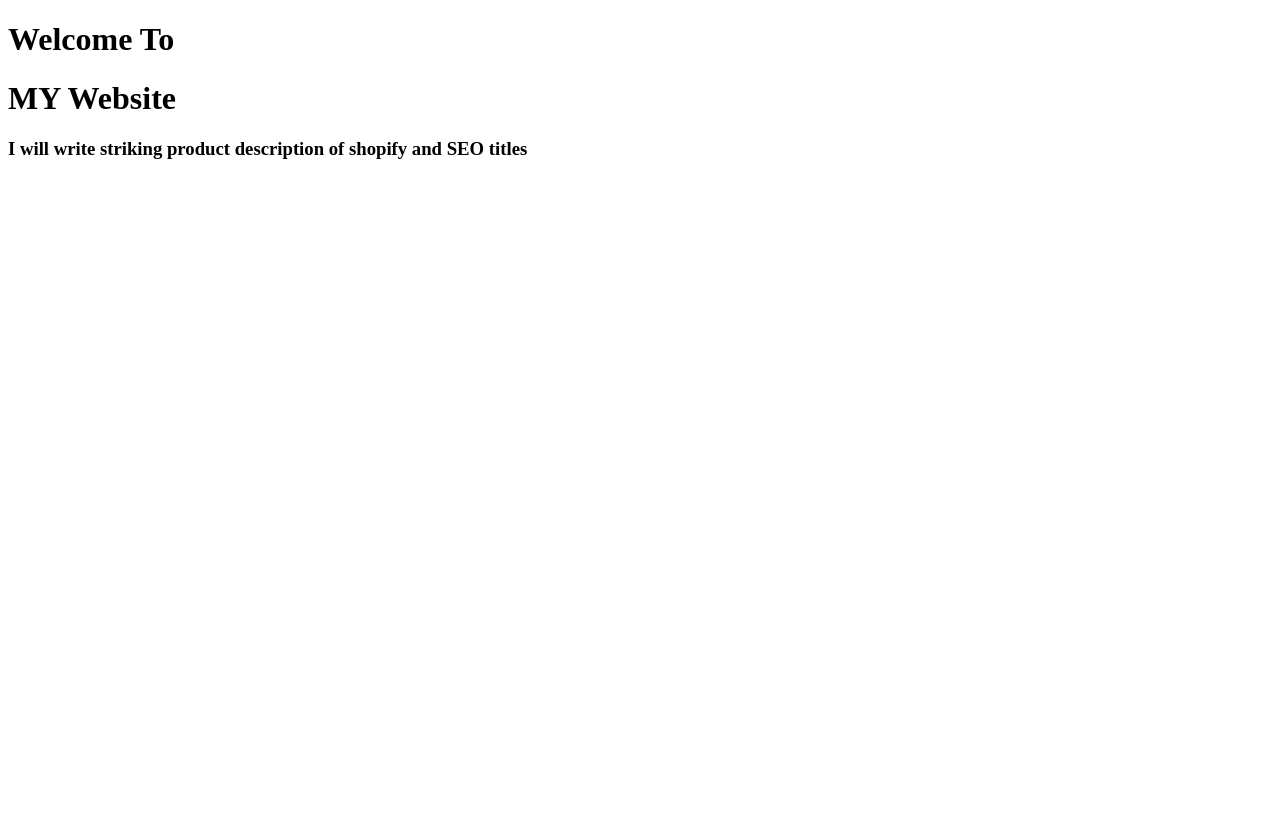
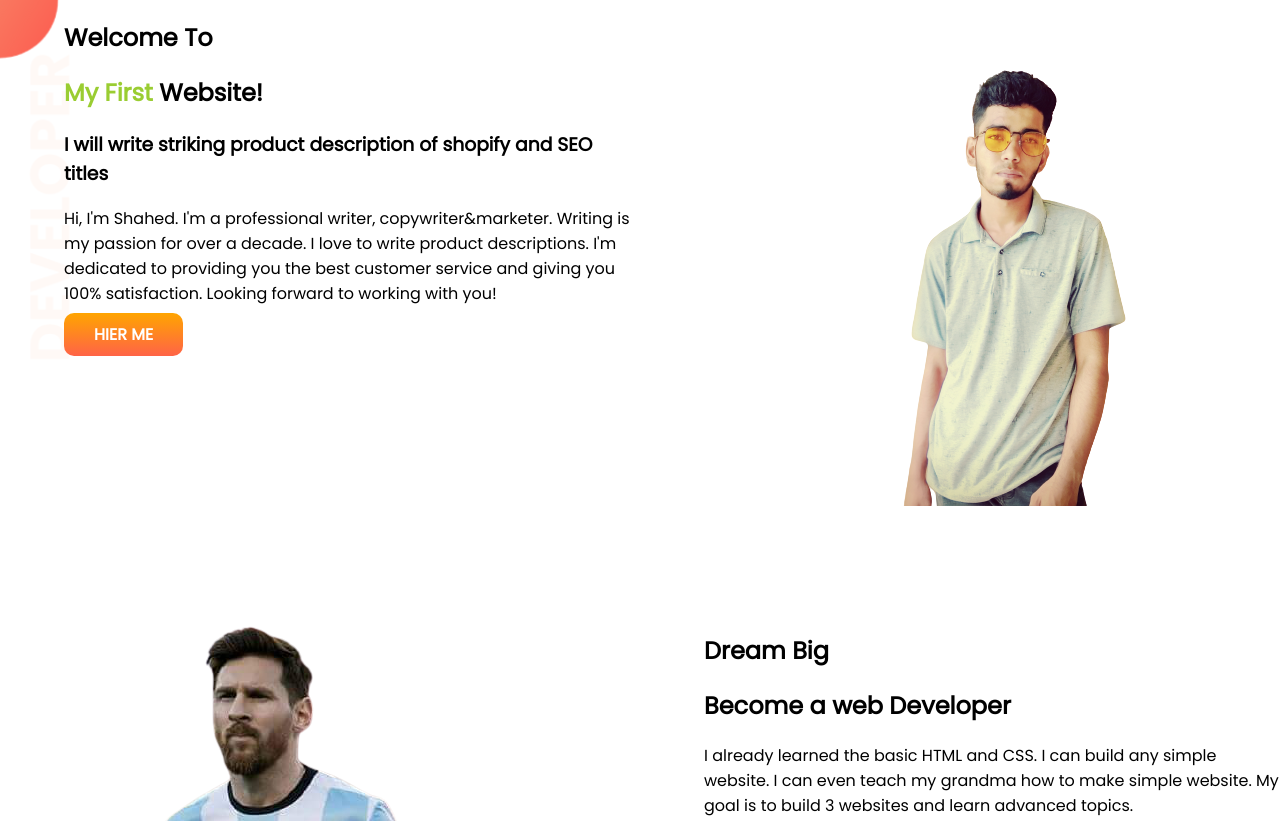
Before and after one commit to Shahed07/developer-ftc, a plain HTML site: page index.html in a window 1280 px wide. Shown: the top 821 px of the page. Before the commit the page ends 800 px from the top, so only its background shows below. Drawn offline with Linux system fonts and the light colour scheme.

Commit message:
all subject

```diff
--- a/index.html
+++ b/index.html
@@ -1,15 +1,45 @@
 <!DOCTYPE html>
 <html lang="en">
+
 <head>
     <meta charset="UTF-8">
     <meta http-equiv="X-UA-Compatible" content="IE=edge">
     <meta name="viewport" content="width=device-width, initial-scale=1.0">
     <title>Debeloper FTC</title>
+    <link rel="preconnect" href="https://fonts.googleapis.com">
+    <link rel="preconnect" href="https://fonts.gstatic.com" crossorigin>
+    <link href="https://fonts.googleapis.com/css2?family=Poppins&display=swap" rel="stylesheet">
     <link rel="stylesheet" href="style.css">
 </head>
+
 <body>
-    <h1>Welcome To</h1>
-    <h1>MY Website</h1>
-    <h3>I will write striking product description of shopify and SEO titles</h3>
+    <section class="top-bennar">
+        <div class="half-width">
+            <h1>Welcome To</h1>
+            <h1><span class="orange">My First</span> Website!</h1>
+            <h3>I will write striking product description of shopify and SEO titles</h3>
+            <p>Hi, I'm Shahed. I'm a professional writer, copywriter&marketer. Writing is my passion for over a decade.
+                I love to write product descriptions. I'm dedicated to providing you the best customer service and
+                giving you 100% satisfaction. Looking forward to working with you!</p>
+            <a class="link-button" target="_blank" href="https://www.fiverr.com/shahedali07?up_rollout=true">HIER ME</a>
+        </div>
+        <div class="half-width">
+            <img src="images/sh2.png" alt="">
+        </div>
+    </section>
+    <section class="big dream">
+        <div class="half-width">
+            <img src="images/FB_IMG_1529898103020-removebg-preview.png" alt="">
+        </div>
+        <div class="half-width">
+            <h1>Dream Big</h1>
+            <h2>Become a web Developer</h2>
+            <p>I already learned the basic HTML and CSS. I can build any simple website. I can even teach my grandma how
+                to make simple website. My goal is to build 3 websites and learn advanced topics.</p>
+        </div>
+
+    </section>
+
 </body>
+
 </html>
--- a/style.css
+++ b/style.css
@@ -0,0 +1,31 @@
+body{
+    font-family: 'Poppins', sans-serif;
+    margin: 0;
+}
+.orange{
+    color: yellowgreen;
+}
+section{
+    display: flex;
+    margin-bottom: 100px;
+}
+.half-width{
+    width: 50%;
+    padding-left: 5%;
+}
+.half-width-img{
+    width: 100%;
+}
+.link-button{
+    text-decoration: none;
+    background-image: linear-gradient(orange, tomato);
+    padding: 10px 30px;
+    color: white;
+    font-weight: 700;
+    border-radius: 10px;
+}
+.top-bennar{
+    background-image: url(images/top-banner.png);
+    background-repeat: no-repeat;
+
+}
```
Also changed, not shown: images/dream-bg.png (added), images/exp-bg.png (added), images/jhankar.png (added), images/jhankar2.png (added), images/my-bg.png (added), images/my-bg2.png (added), images/top-banner.png (added).
